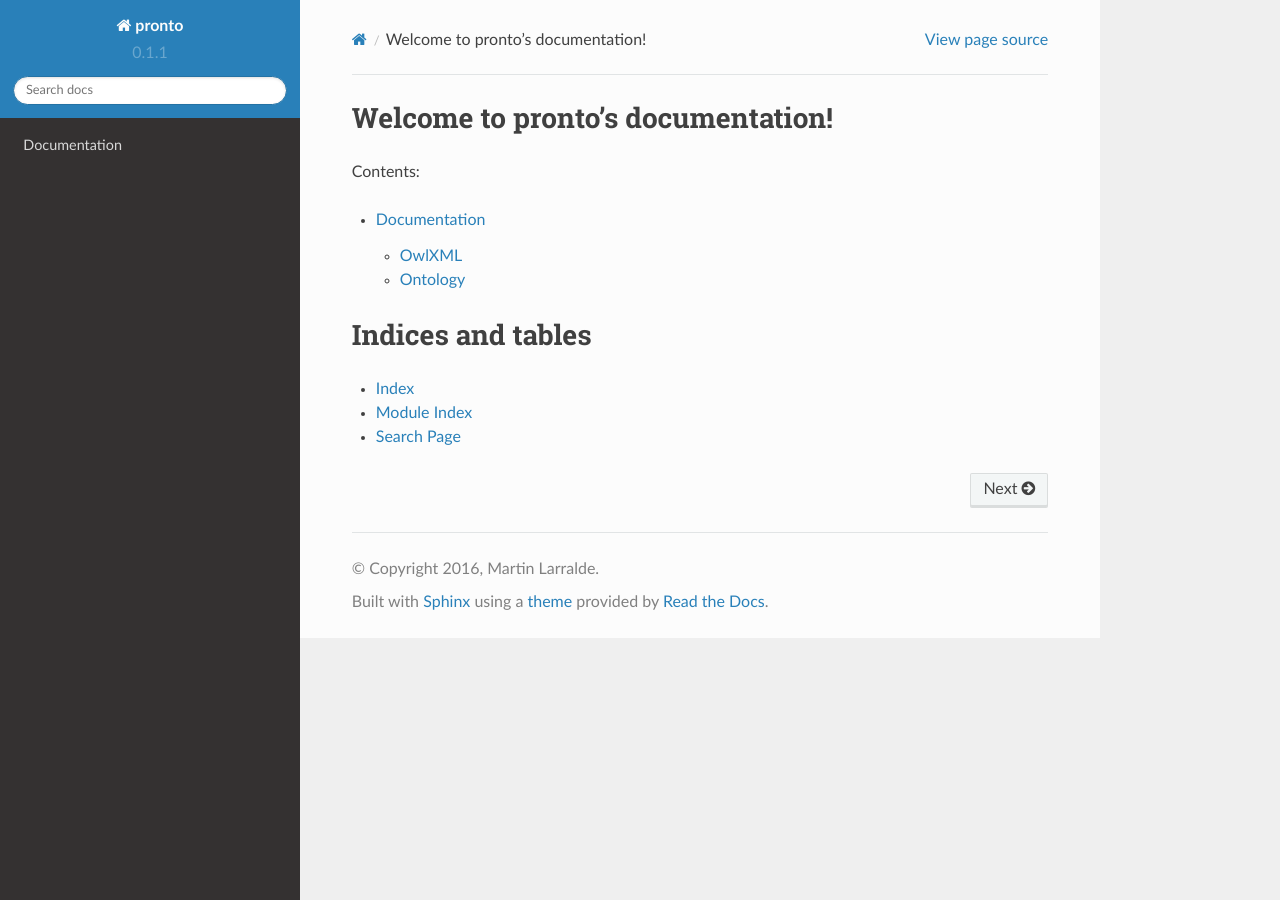
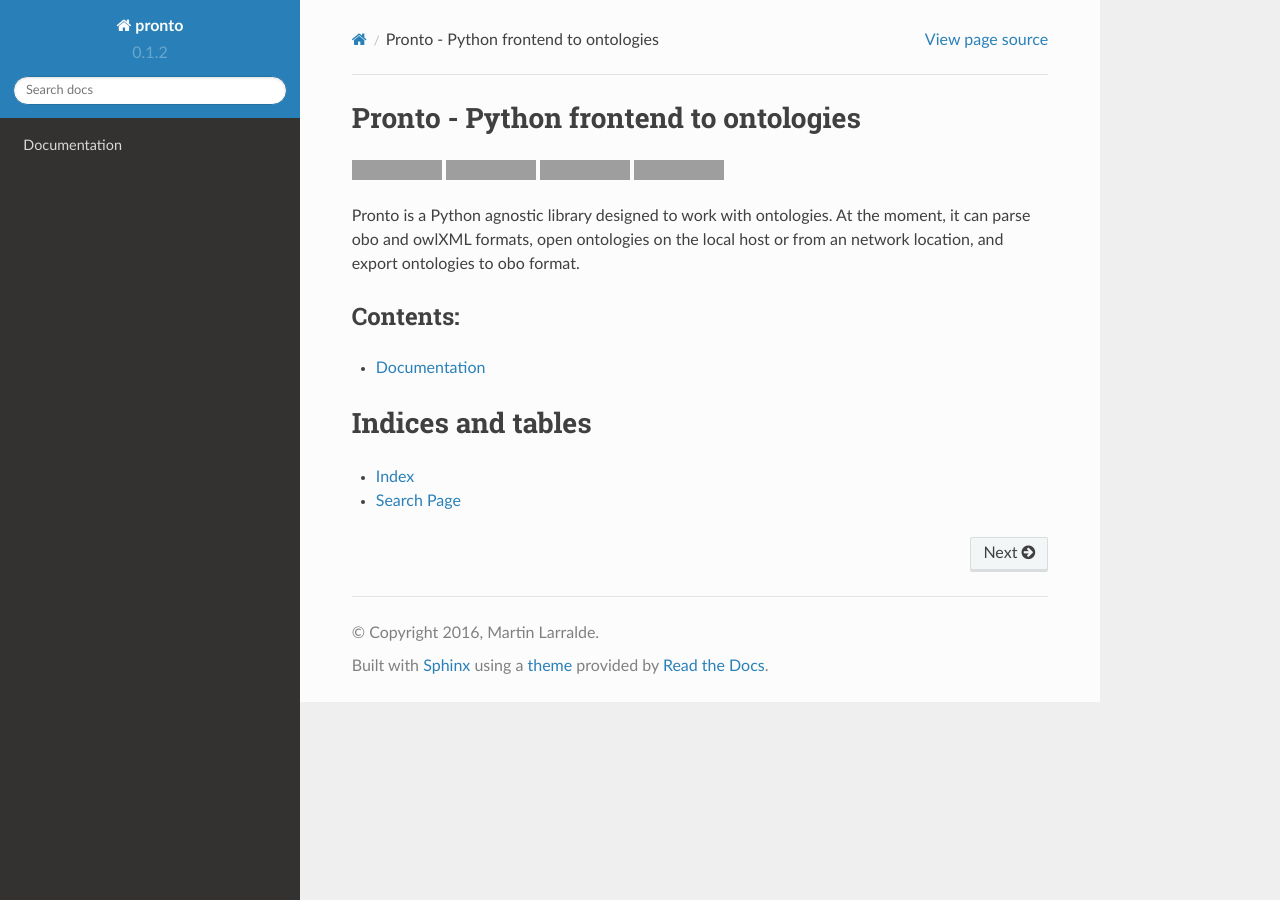
Before and after one commit to althonos/pronto, a Sphinx documentation site: the page built from docs/source/index.rst, in a window 1280 px wide. Built offline with Sphinx 7.4.7 and the Read the Docs theme 2.0.0, drawn with Linux system fonts in a browser that asks for light colours; formulas are drawn with MathJax 3; grey boxes are pictures that could not be loaded.

```diff
--- a/docs/source/conf.py
+++ b/docs/source/conf.py
@@ -65,11 +65,12 @@ author = 'Martin Larralde'
 # The version info for the project you're documenting, acts as replacement for
 # |version| and |release|, also used in various other places throughout the
 # built documents.
-#
+
+import pronto
 # The short X.Y version.
-version = '0.1.1'
+version = pronto.__version__
 # The full version, including alpha/beta/rc tags.
-release = '0.1.1'
+release = pronto.__version__
 
 # The language for content autogenerated by Sphinx. Refer to documentation
 # for a list of supported languages.
--- a/docs/source/index.rst
+++ b/docs/source/index.rst
@@ -3,13 +3,25 @@
    You can adapt this file completely to your liking, but it should at least
    contain the root `toctree` directive.
 
-Welcome to pronto's documentation!
-==================================
+Pronto - Python frontend to ontologies
+=======================================
+
+.. image:: https://img.shields.io/pypi/v/pronto.svg?style=flat
+.. image:: https://img.shields.io/pypi/pyversions/pronto.svg?style=flat
+.. image:: https://img.shields.io/travis/althonos/pronto.svg?maxAge=2592000?style=flat
+.. image:: https://img.shields.io/pypi/l/pronto.svg?maxAge=2592000   :target: https://www.gnu.org/licenses/gpl-3.0.html
+
+
+Pronto is a Python agnostic library designed to work with ontologies. At the moment,
+it can parse obo and owlXML formats, open ontologies on the local host or from an
+network location, and export ontologies to obo format.
+
 
 Contents:
+---------
 
 .. toctree::
-   :maxdepth: 2
+   :maxdepth: 1
 
    Documentation <pronto>
 
--- a/pronto/__init__.py
+++ b/pronto/__init__.py
@@ -1,6 +1,6 @@
-__version__='0.1.1'
+__version__='0.1.2'
 __author__='Martin Larralde'
-__email__ = 'martin.larralde@ens-cachan.fr'
+__author_email__ = 'martin.larralde@ens-cachan.fr'
 
 from pronto.ontology import Ontology
 from pronto.obo import Obo
```
Also changed, not shown: other parts of docs/source/index.rst (+0 -1 lines), README.md (deleted, +0 -81 lines), README.rst (added, +116 -0 lines), setup.py (+8 -11 lines), 5 other files.
